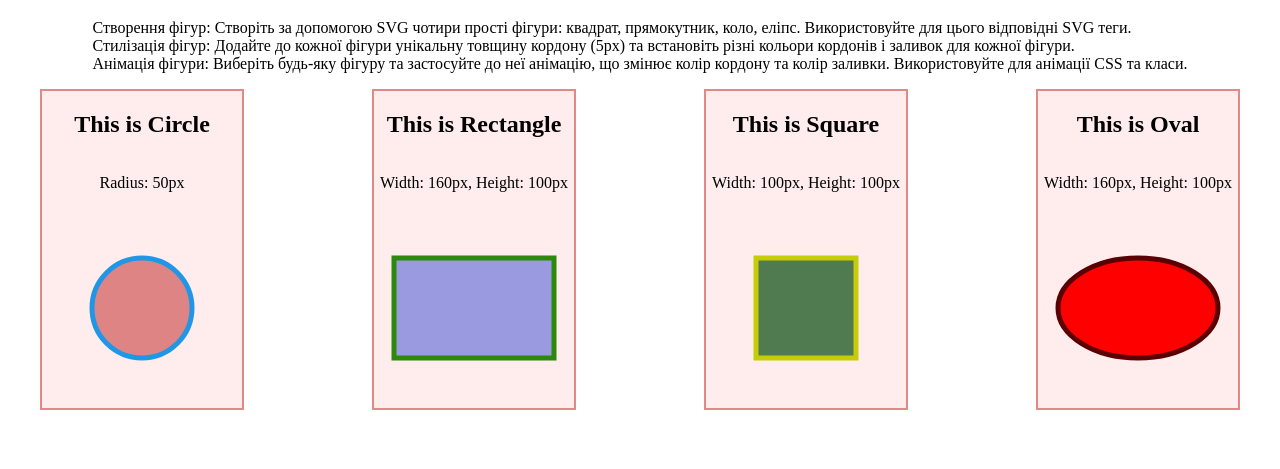
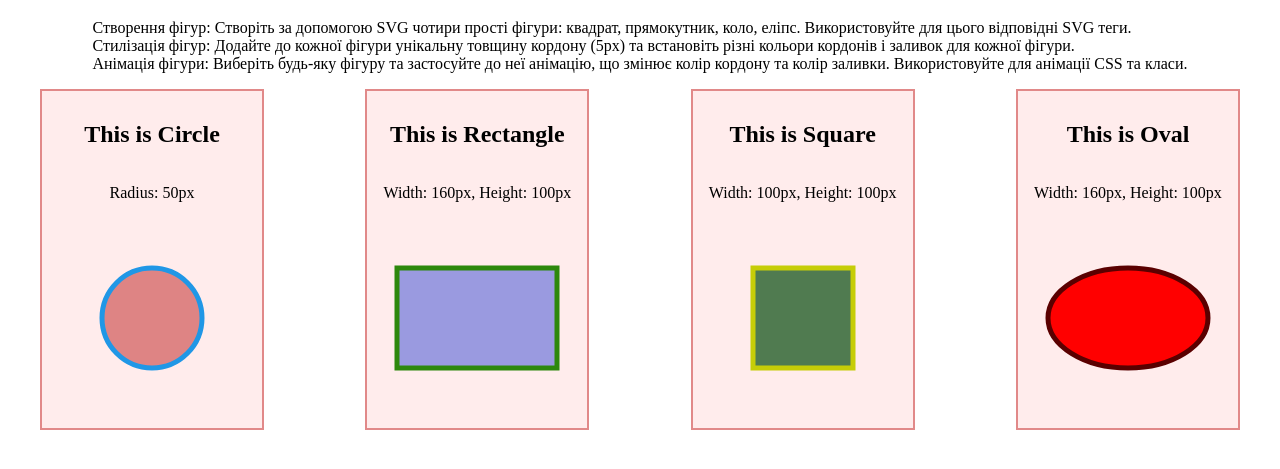
Before and after one commit to kostina-digital/home-work-13.1, a plain HTML site: page index.html in a window 1280 px wide. Shown: the part 61-530 px from the top of the page. Drawn offline with Linux system fonts and the light colour scheme.

Commit message:
Update card styles in main.css to improve layout and padding

```diff
--- a/main.css
+++ b/main.css
@@ -3,10 +3,11 @@
     justify-content: space-between;
     flex-direction: column;
     align-items: center;
-    width: 25vh;
+    max-width: 300px;
     height: auto;
     background-color: rgb(255, 236, 236);
     border: 2px solid rgb(225, 137, 137);
+    padding: 10px;
 }
 
 .shapes__cards {
```
